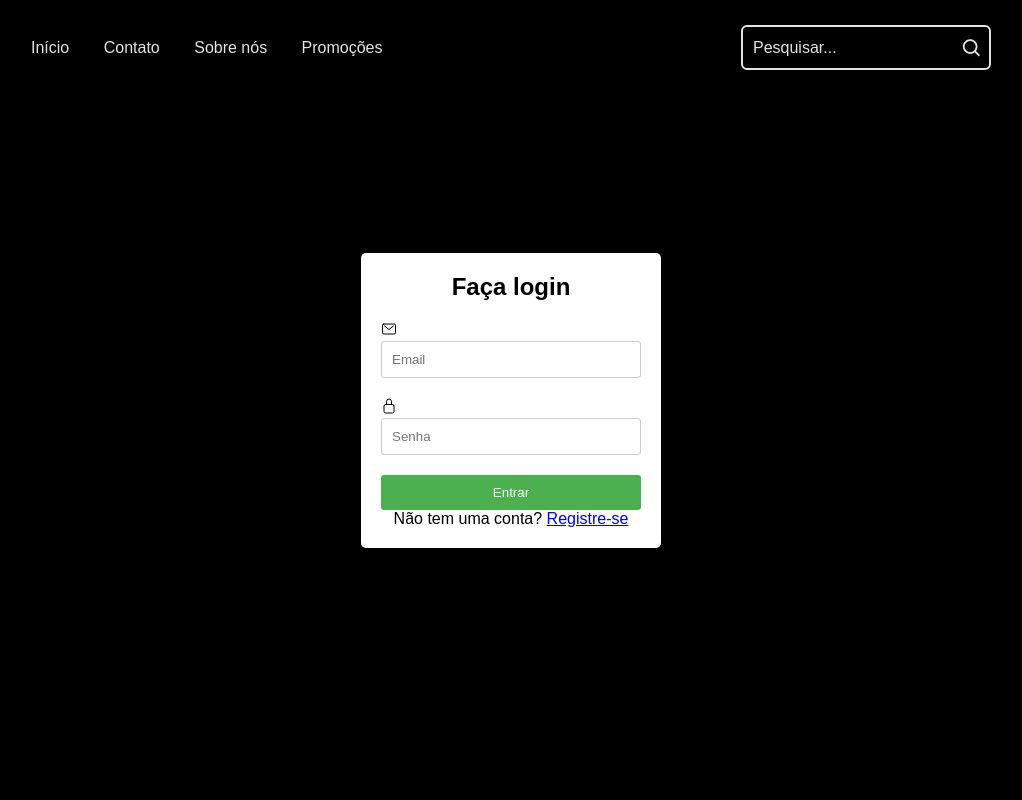
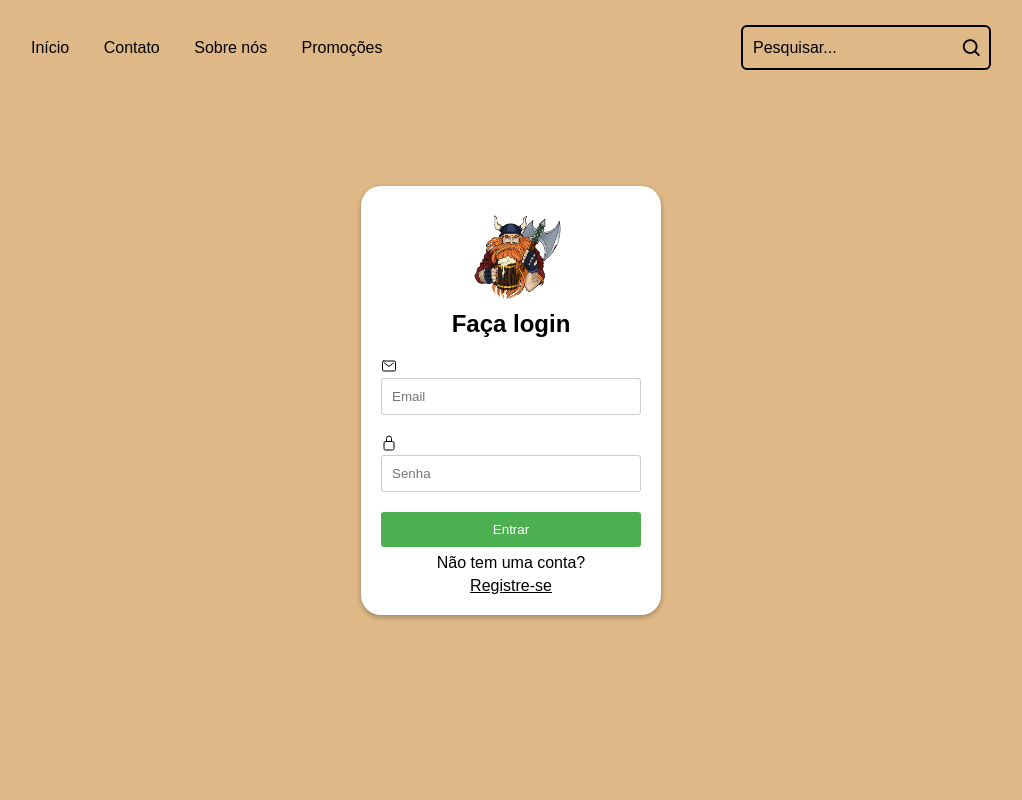
Before and after one commit to DarkZeus1235/Projeto_Integrador, a PHP site: page /login.php in a window 1280 px wide. Shown: the whole page, without its empty margins (129-1151 px from the left). Run offline with PHP 8.4, Linux system fonts and the light colour scheme.

Commit message:
ATUALIZAÇÃO CSS

```diff
--- a/css/login.css
+++ b/css/login.css
@@ -7,15 +7,24 @@ body {
     justify-content: center;
     align-items: center;
     height: 100vh;
-    background-color: #000000;
+    background-color: burlywood;
   }
 
   .login-container {
     background-color: #ffffff;
-    border-radius: 5px;
+    border-radius: 20px;
     box-shadow: 0 2px 5px rgba(0, 0, 0, 0.3);
     padding: 20px;
     width: 300px;
+  }
+
+  #plv{
+    margin-top: 7px;
+    margin-bottom: 5px;
+  }
+  #registro{
+    color: #000000;
+    text-decoration: underline;
   }
 
   .login-container h2 {
@@ -133,7 +142,7 @@ body {
   .nav a{
     position: relative;
     font-size: 16px;
-    color: #e4e4e4;
+    color: #000000;
     text-decoration: none;
     font-weight: 500;
     margin-right: 30px;
@@ -145,7 +154,7 @@ body {
     bottom: -6px;
     width: 100%;
     height: 2px;
-    background: #e4e4e4;
+    background: #000000;
     border-radius: 5px;
     opacity: 0;
     transform: translateY(10px);
@@ -159,7 +168,7 @@ body {
     width: 250px;
     height: 45px;
     background: transparent;
-    border: 2px solid #e4e4e4;
+    border: 2px solid #000000;
     border-radius: 6px;
     display: flex;
     align-items: center;
@@ -170,11 +179,11 @@ body {
     border: none;
     outline: none;
     font-size: 16px;
-    color: #e4e4e4;
+    color: #000000;
     padding-left: 10px;
   }
   .search-bar input::placeholder{
-    color: #e4e4e4;
+    color: #000000;
   }
   .search-bar button{
     width: 40px;
@@ -187,5 +196,11 @@ body {
   }
   .search-bar button i{
     font-size: 22px;
-    color: #e4e4e4;
+    color: #000000;
   }
+
+  /*CSS Imagem*/
+
+  #viking{
+    margin-left: 86px;
+  }
--- a/login.php
+++ b/login.php
@@ -65,6 +65,7 @@ if(isset($_POST['email']) || isset($_POST['senha'])) {
     </header>
 
   <div class="login-container">
+  <img id="viking" src="img/vikingpinguço.png" alt="" width="100">
     <h2>Faça login</h2>
     <form action="login.php" method="post">
       <div class='inputbox'>
@@ -78,7 +79,8 @@ if(isset($_POST['email']) || isset($_POST['senha'])) {
       <input type="submit" value="Entrar">
     </form>
     <div class='register'>
-    <p>Não tem uma conta? <a href="cadastro.php">Registre-se</a></p>
+    <p id="plv">Não tem uma conta?</p>
+    <p><a id="registro" href="cadastro.php">Registre-se</a></p>
     </div>
   </div>
 </body>
```
Also changed, not shown: img/vikingpinguço.png (added).
